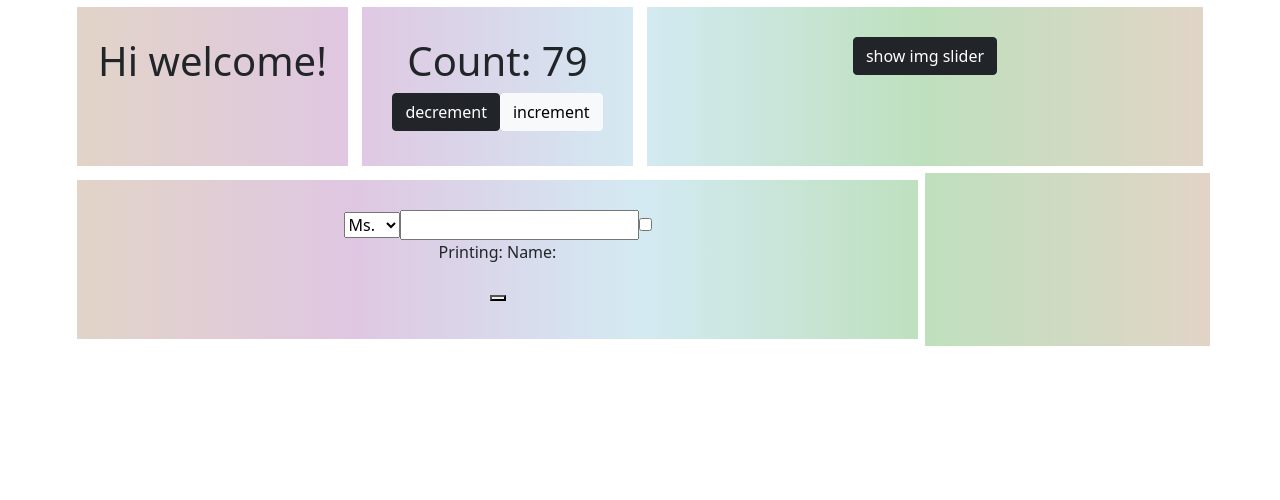
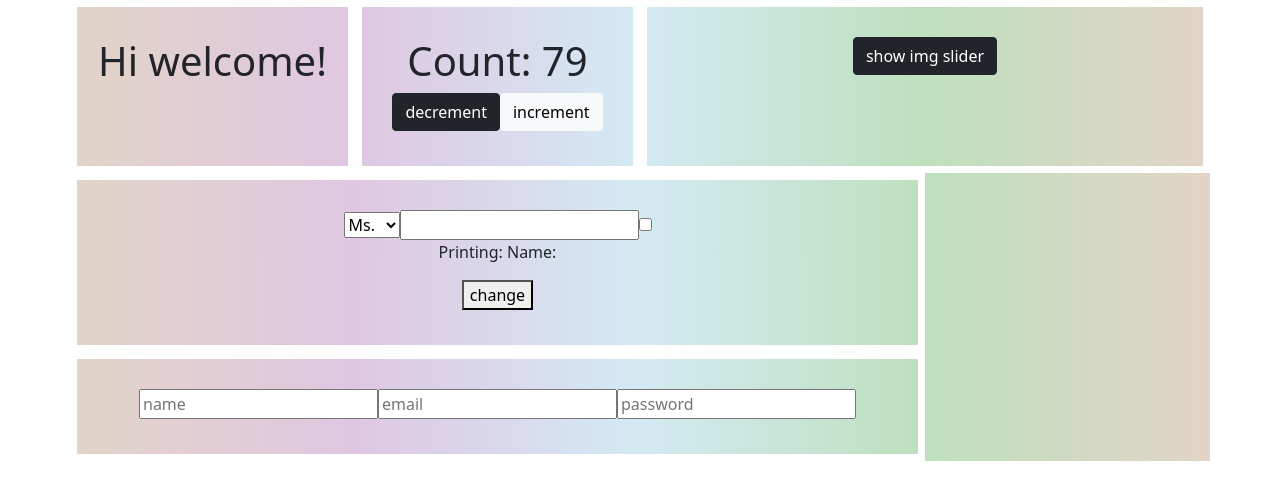
Before and after one commit to st3fz/react.js-practise, a React (Create React App) app: page / in a window 1280 px wide. Shown: the top 500 px of the page. Built offline with nearby package versions, Linux system fonts and the light colour scheme.

Commit message:
🖼 Added react-icons
-Used npm install to add react-icons
-Added a 2nd form component

```diff
--- a/package.json
+++ b/package.json
@@ -13,6 +13,7 @@
     "bootstrap": "^5.1.0",
     "react": "^17.0.2",
     "react-dom": "^17.0.2",
+    "react-icons": "^4.2.0",
     "react-scripts": "4.0.3",
     "react-tooltip": "^4.2.21",
     "typescript": "^4.4.2",
--- a/src/App.tsx
+++ b/src/App.tsx
@@ -3,6 +3,7 @@ import './App.css';
 import Color from './components/Color';
 import Counter from './components/Counter';
 import Form from './components/Form';
+import Form2 from './components/Form2';
 import ImageSlider from './components/ImageSlider';
 
 function App() {
@@ -26,6 +27,9 @@ function App() {
         <div className="col-9">
           <Form/>
         </div>
+        <div className="col-9">
+          <Form2/>
+        </div>
       </div>
     </div>
   );
--- a/src/components/Form.tsx
+++ b/src/components/Form.tsx
@@ -6,12 +6,14 @@ const Form: React.FC = () => {
     const[ checkbox , setCheckbox] = useState<boolean>(false);
     const[ title , setTitle ] = useState<string>("");
 
-    const handleSubmit = () => {
+    const handleSubmit = (event:any) => {
+        event.preventDefault();
         console.log(`Name: ${name}, Title: ${title}, Checked?: ${checkbox}`);
     }
 
     return(
         <>
+        <form onSubmit={handleSubmit}>
             <select value={title} onChange={(event)=>{setTitle(event.target.value)}}>
                 <option>Ms.</option>
                 <option>Mrs.</option>
@@ -21,7 +23,8 @@ const Form: React.FC = () => {
             checked={checkbox}
             onClick={()=>{setCheckbox(!checkbox)}}/>
             <p>Printing: Name: {title} {name}</p>
-            <button onClick={handleSubmit}></button>
+            <button type="submit">change</button>
+        </form>
         </>
     )
 }
--- /dev/null
+++ b/src/components/Form2.tsx
@@ -0,0 +1,56 @@
+import { Component } from "react";
+
+interface State {
+    name: string;
+    email: string;
+    password: string;
+    nameError: string;
+    emailError: string;
+    passwordError: string;
+}
+
+interface Props {}
+
+export default class Form2 extends Component<Props,State> {
+
+    constructor(props:Props){
+        super(props);
+        this.state = {
+            name: "",
+            email: "",
+            password:"",
+            nameError: "",
+            emailError: "",
+            passwordError: ""
+        }
+    }
+
+    handleChange = (event:any) => {
+        console.log(event.target.name);
+        // this.setState(
+        //     { [event.target.name] : event.target.value}
+        // );
+    }
+
+    render() {
+        return (
+            <form>
+                <input
+                name="name"
+                value={this.state.name}
+                placeholder="name"
+                onChange={this.handleChange}/>
+                <input
+                name="email"
+                value={this.state.email}
+                placeholder="email"
+                onChange={this.handleChange}/>
+                <input
+                name="password"
+                value={this.state.password}
+                placeholder="password"
+                onChange={this.handleChange}/>
+            </form>
+        )
+    }
+}
```
Also changed, not shown: 1 other file (tests, documents, lock files or other folders).
